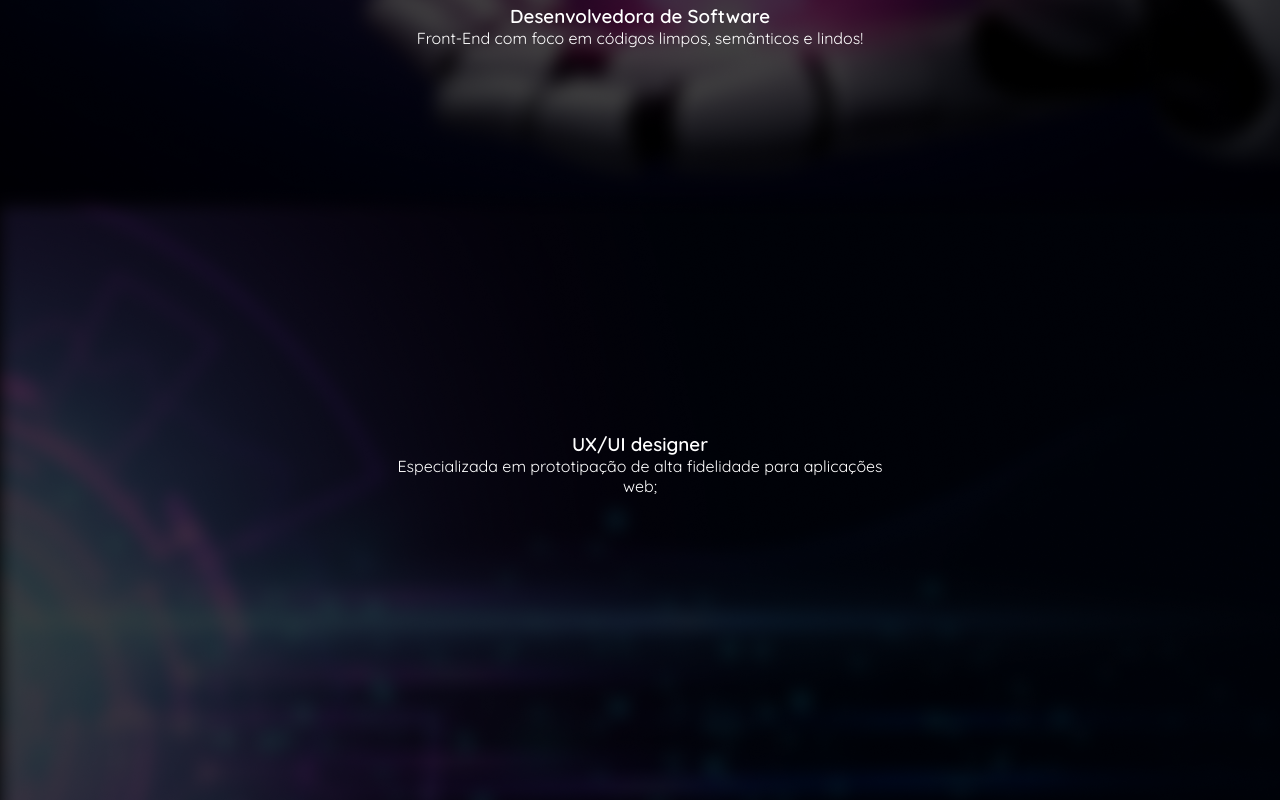
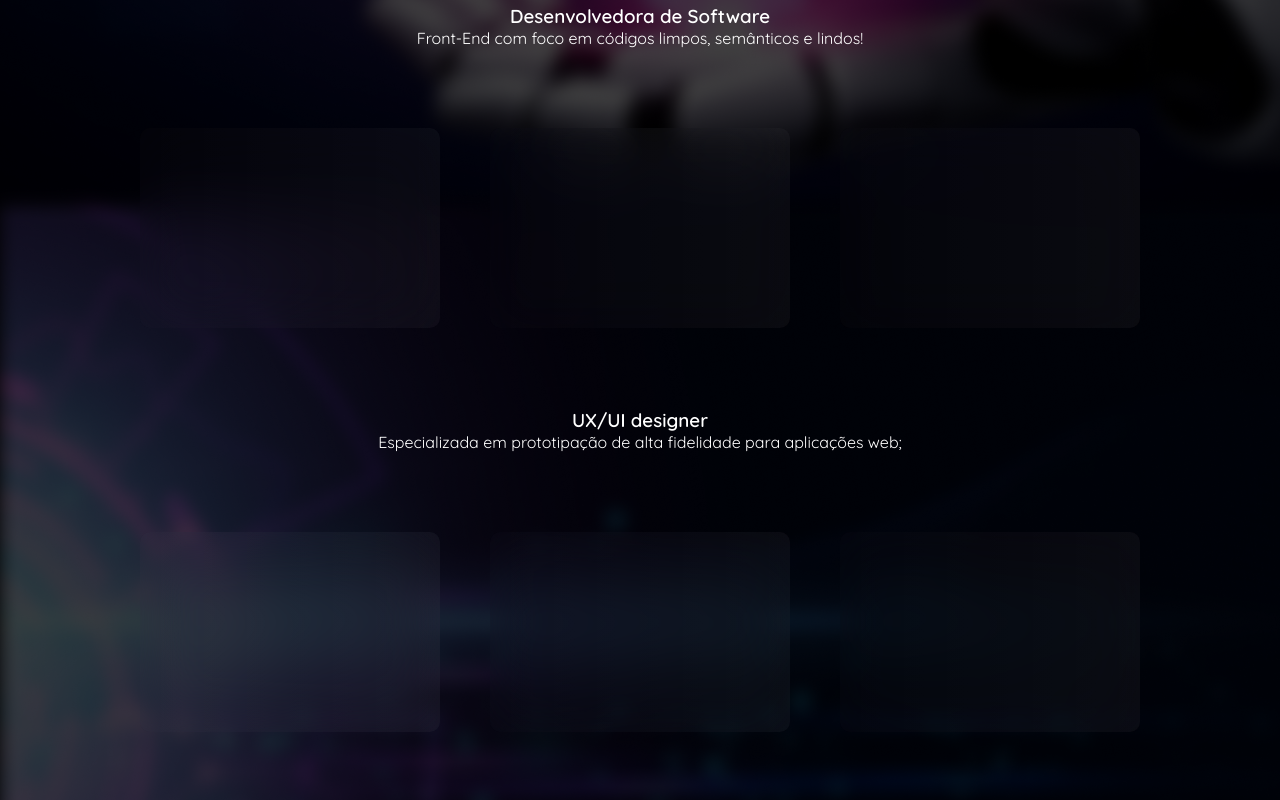
Before and after one commit to ThainazZ/Thaina-de-Souza, a React (Vite) app in the folder meuportfolio/: page / in a window 1280 px wide. Shown: the part 760-1560 px from the top of the page. Built offline with nearby package versions, Linux system fonts and the light colour scheme; no server answers.

Commit message:
adding links to move inside the page and more tech

```diff
--- a/meuportfolio/src/components/atoms/Title/index.tsx
+++ b/meuportfolio/src/components/atoms/Title/index.tsx
@@ -17,7 +17,7 @@ const Title = () => {
 
     return (
 
-        <h1 style={headingStyles}>{t('header.title')}</h1>
+        <h1 id='home' style={headingStyles}>{t('header.title')}</h1>
 
     );
 };
--- a/meuportfolio/src/components/molecules/Menu/index.tsx
+++ b/meuportfolio/src/components/molecules/Menu/index.tsx
@@ -10,16 +10,16 @@ const Menu = () => {
         <S.MenuList>
 
         <S.ItemList>
-            <a href='#'>{t('menu.page1')}</a>
+            <a href='#home'>{t('menu.page1')}</a>
         </S.ItemList>
 
         <S.ItemList>
-            <a href='#'>{t('menu.page2')}</a>
+            <a href='#projects'>{t('menu.page2')}</a>
         </S.ItemList>
 
 
         <S.ItemList>
-            <a href='#'>{t('menu.page3')}</a>
+            <a href='#experiences'>{t('menu.page3')}</a>
         </S.ItemList>
 
 
--- a/meuportfolio/src/components/molecules/Middle/index.tsx
+++ b/meuportfolio/src/components/molecules/Middle/index.tsx
@@ -1,29 +1,97 @@
-import { useTranslation } from 'react-i18next';
-import * as S from './styles';
+import { useTranslation } from "react-i18next";
+import * as S from "./styles";
+import "../../../styles/variables.css";
 
 const Middle = () => {
   const { t, i18n } = useTranslation();
   return (
-
     <S.Container>
-           <div>
-           <h3>{t('feed.title')}</h3>
-            <p>{t('feed.text')}</p>
+      <div  id="projects">
+        <h3>{t("feed.title")}</h3>
+        <p>{t("feed.text")}</p>
       </div>
 
-        <div style={{padding:'24rem'}} >
-        <h3>{t('feed.subtitle')}</h3>
-            <p>{t('feed.subtext')}</p>
+      <section
+        style={{
+          display: "flex",
+          justifyContent: "center",
+          paddingTop: "8%",
+          gap: "5%",
+        }}
+      >
+        <div
+          style={{
+            width: "300px",
+            height: "200px",
+            background: "var(--secondary-linear)",
+            backdropFilter: "blur(30px)",
+            borderRadius: "10px",
+          }}
+        ></div>
+        <div
+          style={{
+            width: "300px",
+            height: "200px",
+            background: "var(--secondary-linear)",
+            backdropFilter: "blur(30px)",
+            borderRadius: "10px",
+          }}
+        ></div>
+        <div
+          style={{
+            width: "300px",
+            height: "200px",
+            background: "var(--secondary-linear)",
+            backdropFilter: "blur(30px)",
+            borderRadius: "10px",
+          }}
+        ></div>
+      </section>
+
+      <div id="experiences" style={{ paddingTop: "8%" }}>
+        <h3>{t("feed.subtitle")}</h3>
+        <p>{t("feed.subtext")}</p>
       </div>
 
-
+      <section
+        style={{
+          display: "flex",
+          justifyContent: "center",
+          paddingTop: "8%",
+          paddingBottom: "8%",
+          gap: "5%",
+        }}
+      >
+        <div
+          style={{
+            width: "300px",
+            height: "200px",
+            background: "var(--secondary-linear)",
+            backdropFilter: "blur(30px)",
+            borderRadius: "10px",
+          }}
+        ></div>
+        <div
+          style={{
+            width: "300px",
+            height: "200px",
+            background: "var(--secondary-linear)",
+            backdropFilter: "blur(30px)",
+            borderRadius: "10px",
+          }}
+        ></div>
+        <div
+          style={{
+            width: "300px",
+            height: "200px",
+            background: "var(--secondary-linear)",
+            backdropFilter: "blur(30px)",
+            borderRadius: "10px",
+          }}
+        ></div>
+      </section>
     </S.Container>
-
-
   );
-
-
 };
 
-
 export default Middle;
```
Lines whose indentation alone changed are shown as unchanged.
